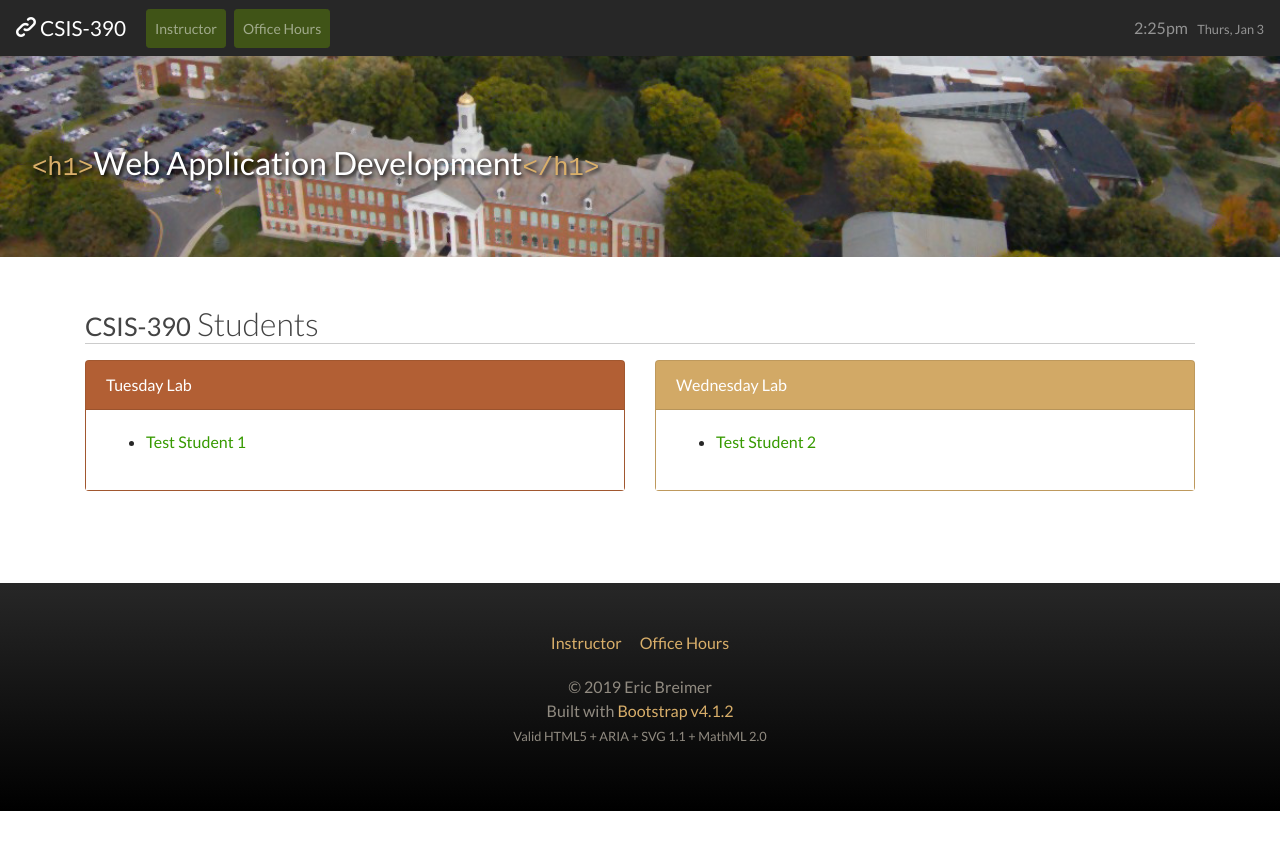
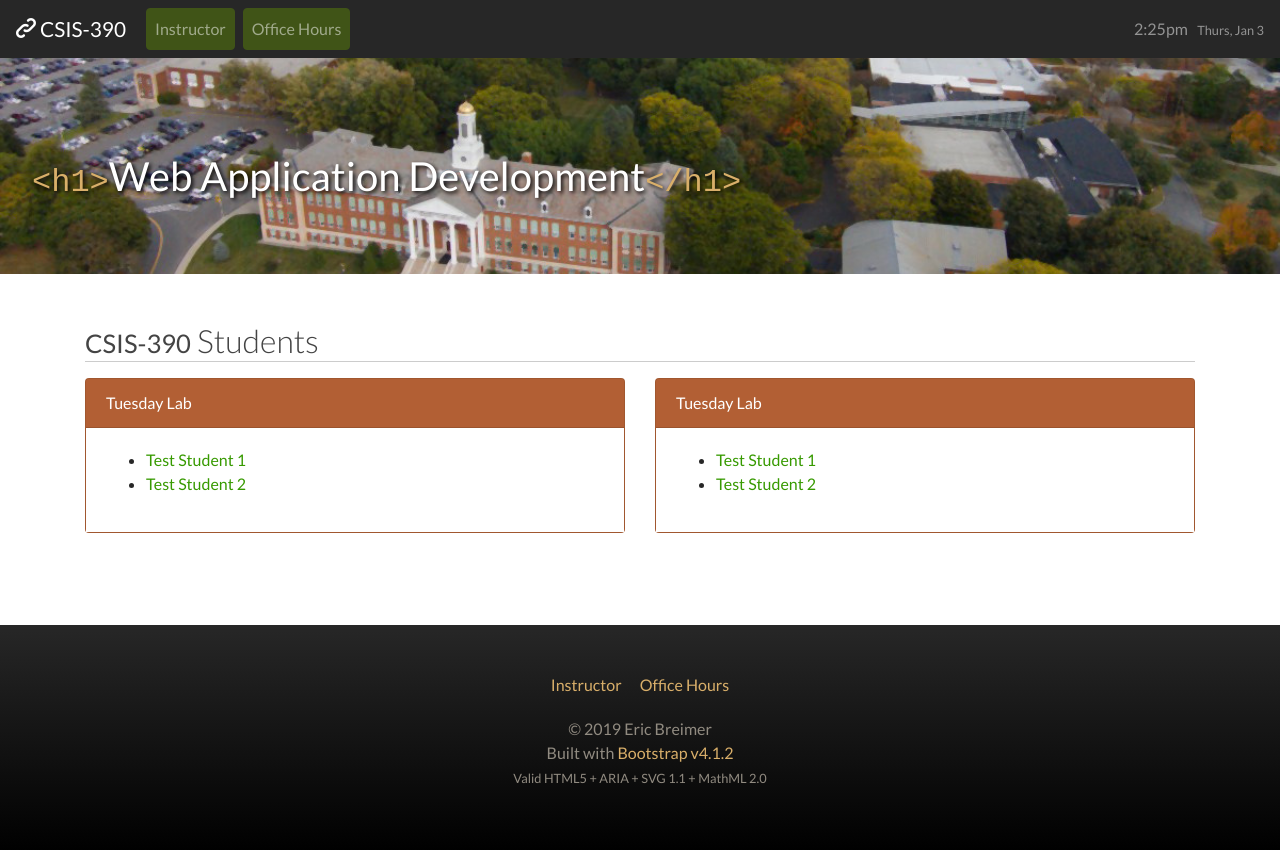
Before and after one commit to ebreimer/csis390, a plain HTML site: page index.html in a window 1280 px wide. Before the commit the page ends 811 px from the top, so only its background shows below. Drawn offline with Linux system fonts and the light colour scheme.

Commit message:
Major updates to index

```diff
--- a/index.html
+++ b/index.html
@@ -1,6 +1,7 @@
 
 <!DOCTYPE html>
 <html lang="en">
+<!-- head -->
 <head>
   <meta charset="utf-8">
   <meta name="viewport" content="width=device-width, initial-scale=1, shrink-to-fit=no">
@@ -13,58 +14,62 @@
   <link rel="stylesheet" href="inc/css/open-iconic-bootstrap.css">
   <link rel="stylesheet" href="https://fonts.googleapis.com/css?family=Lato:100,300,400,700,900" >
 </head>
+
 <body>
-<div id="page_name">Info</div>
+
 <!-- navbar -->
 <nav id="main-navbar" class="navbar navbar-expand-md fixed-top navbar-dark bg-dark">
   <a class="navbar-brand" href="index.php">
     <span class="oi oi-link-intact"></span>
     <h1 class="navbar-title">CSIS-390</h1>
   </a>
-  <button class="navbar-toggler" type="button" data-toggle="collapse" data-target="#navbar-menu" aria-controls="navbar-menu" aria-expanded="false" aria-label="Toggle navigation">
+  <button class="navbar-toggler" type="button" data-toggle="collapse" data-target="#navbar-menu"
+          aria-controls="navbar-menu" aria-expanded="false" aria-label="Toggle navigation">
     <span class="navbar-toggler-icon"></span>
   </button>
   <div class="collapse navbar-collapse" id="navbar-menu">
     <ul class="navbar-nav mr-auto" role="tablist">
-      <li class="nav-item"><a class="nav-link btn btn-sm btn-primary" href="http://breimer.sienacs.com/#contact">Instructor</a></li>
-      <li class="nav-item"><a class="nav-link btn btn-sm btn-primary" href="http://breimer.sienacs.com/#schedule">Office Hours</a></li>
+      <li class="nav-item"><a class="nav-link btn btn-primary" href="http://breimer.sienacs.com/#contact">Instructor</a></li>
+      <li class="nav-item"><a class="nav-link btn btn-primary" href="http://breimer.sienacs.com/#schedule">Office Hours</a></li>
     </ul>
     <div class="navbar-text float-right">
       <i class="fa fa-clock-o" aria-hidden="true"></i> <span id="time-day"></span>
     </div>
   </div>
-</nav> <!-- /navbar --><div class="jumbotron">
-	<h2><small>&lt;h1&gt;</small>Web Application Development<small>&lt;/h1&gt;</small></h2>
-</div><!--  main container  -->
+</nav>
+
+<!-- jumbotron -->
+<div class="jumbotron">
+	<h1><small>&lt;h1&gt;</small>Web Application Development<small>&lt;/h1&gt;</small></h1>
+</div><!--  jumbotron  -->
+
+<!--  container   -->
 <div class="container">
 
-<!--  info section   -->
-<h2 id="info" class="main-section"><small>CSIS-390</small> Students</h2>
+<!--  heading2   -->
+<h2 class="main-section"><small>CSIS-390</small> Students</h2>
+
+
+<!--  two-column layout   -->
 <div class="row">
   <div class="col-md-6">
     <div class="card bg-warning">
-		  <div class="card-header text-white">
-		    Tuesday Lab
-		  </div>
+      <div class="card-header text-white">Tuesday Lab</div>
       <div class="card-body bg-white">
         <ul>
-					<li>
-						<a href="student1.html">Test Student 1</a>
-					</li>
+          <li><a href="student1.html">Test Student 1</a></li>
+          <li><a href="student2.html">Test Student 2</a></li>
         </ul>
       </div>
     </div> <!-- /card -->
   </div> <!-- /col -->
   <div class="col-md-6">
-    <div class="card bg-secondary">
-		  <div class="card-header text-white">
-		    Wednesday Lab
-		  </div>
+    <div class="card bg-warning">
+      <div class="card-header text-white">Tuesday Lab</div>
       <div class="card-body bg-white">
         <ul>
-					<li>
-						<a href="student2.html">Test Student 2</a>
-					</li>
+          <li><a href="student1.html">Test Student 1</a></li>
+          <li><a href="student2.html">Test Student 2</a></li>
         </ul>
       </div>
     </div> <!-- /card -->
@@ -72,27 +77,32 @@
 </div> <!-- /row -->
 
 </div><!-- /container -->
+
+<!--  footer   -->
 <footer>
   <div class="container">
     <ul class="footer-links">
       <li><a href="http://breimer.sienacs.com/#contact">Instructor</a></li>
       <li><a href="http://breimer.sienacs.com/#schedule">Office Hours</a></li>
     </ul>
-		<p>&copy; <span id="copy-year"></span> Eric Breimer<br>
+    <p>
+      &copy; <span id="copy-year"></span> Eric Breimer<br>
       Built with <a href="http://v4-alpha.getbootstrap.com/">Bootstrap v4.1.2</a><br>
-		<small>Valid HTML5 + ARIA + SVG 1.1 + MathML 2.0</small></p>
+      <small>Valid HTML5 + ARIA + SVG 1.1 + MathML 2.0</small>
+    </p>
   </div>
 </footer>
+
+<!-- javascript -->
 <script src="inc/js/jquery.min.js"></script>
 <script src="inc/js/popper.min.js"></script>
 <script src="inc/js/bootstrap.min.js"></script>
 <script src="inc/js/timeday.js"></script>
-<script src="inc/js/menuactive.js"></script>
 <script>
 $(function() {
 generatetimeday();
-	highlightactive();
 });
 </script>
+
 </body>
 </html>
```
Lines whose indentation alone changed are shown as unchanged.
